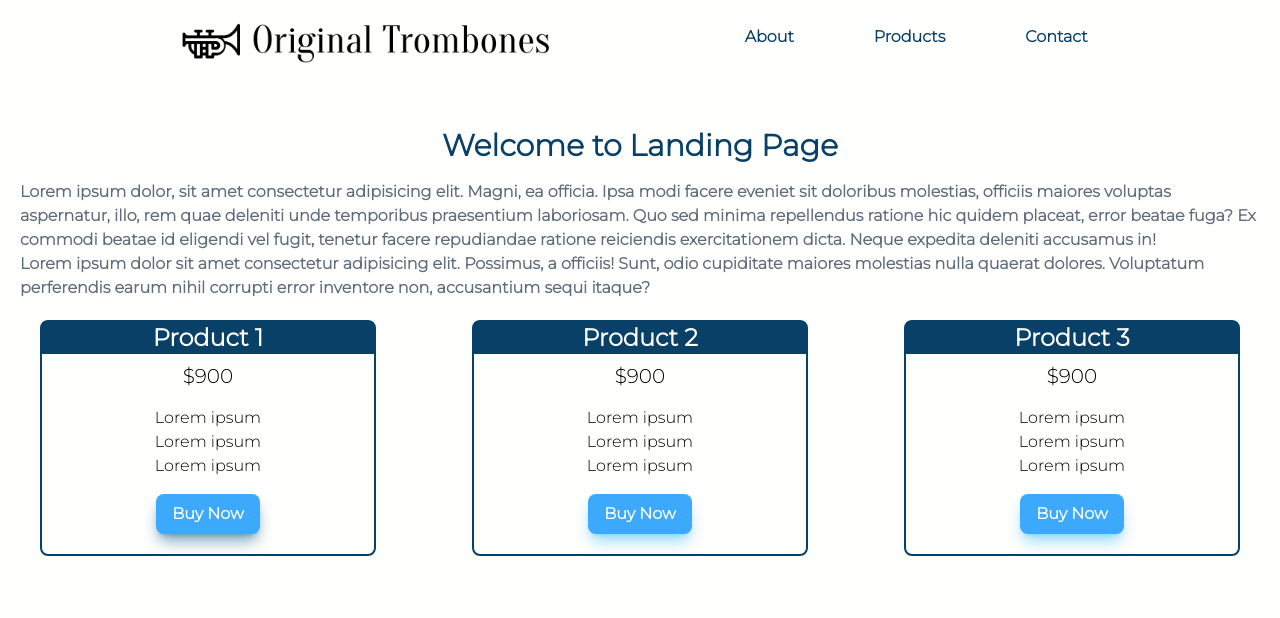
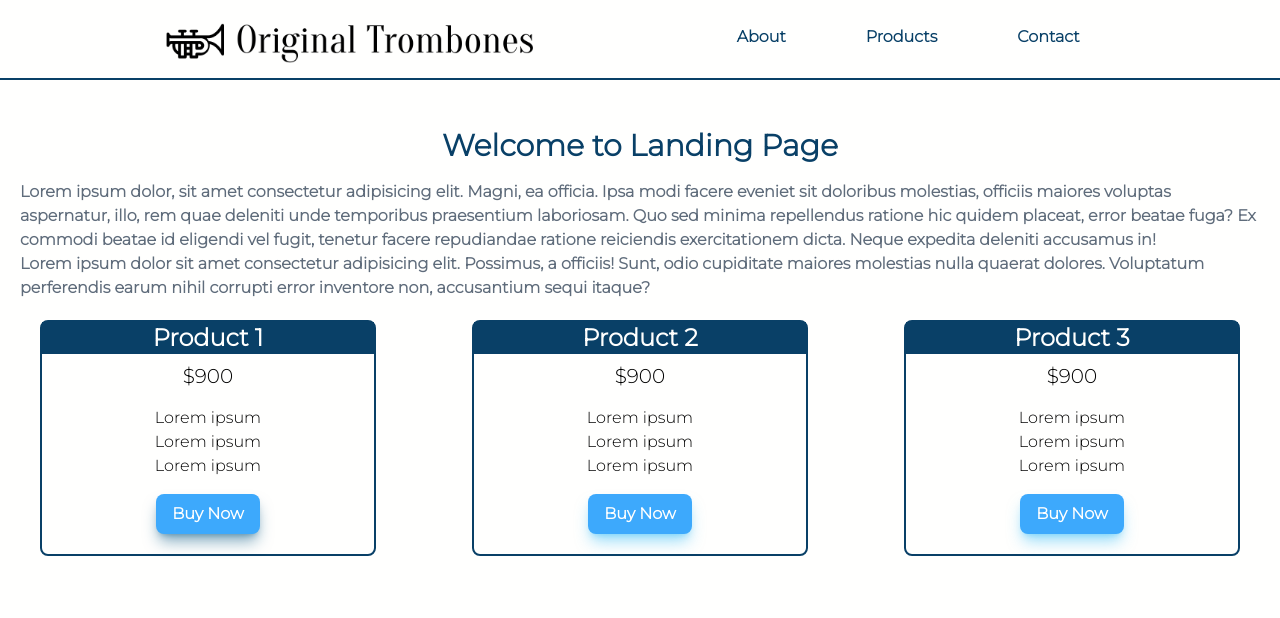
Before and after one commit to mundevux/Landing_Page, a website: page index.html in a window 1280 px wide. Shown: the top 618 px of the page. Drawn offline with Linux system fonts and the light colour scheme.

Commit message:
Update index.html

```diff
--- a/index.html
+++ b/index.html
@@ -14,12 +14,12 @@
 </head>
 <body class="font-['Montserrat'] bg-[#fffffe]">
     <div class="relative container mx-auto flex justify-center bg-[#fffffe]">
-        <header id="header" class="container mx-auto md:flex md:justify-evenly fixed top-0 bg-[#fffffe] pt-2 md:pt-5">
+        <header id="header" class="container mx-auto md:flex md:justify-evenly fixed top-0 pb-3 bg-[#fffffe] pt-2 md:pt-5 border-b-2 border-head-text">
             <div class="flex justify-center">
                 <a href="#Home"><img id="header-img" src="./dist/img/product-landing-page-logo.png" alt="Logo" width="400"></a>
             </div>
              <div class="flex justify-center items-center mt-5 md:mt-0">
-                <nav id="nav-bar" class="flex justify-around md:flex md:justify-center pb-3">
+                <nav id="nav-bar" class="flex justify-around md:flex md:justify-center pb-3 mx-6">
                     <div class="px-10 text-head-text font-extrabold">
                         <a class="nav-link" href="#About">About</a>
                     </div>
```
Also changed, not shown: dist/output.css.
